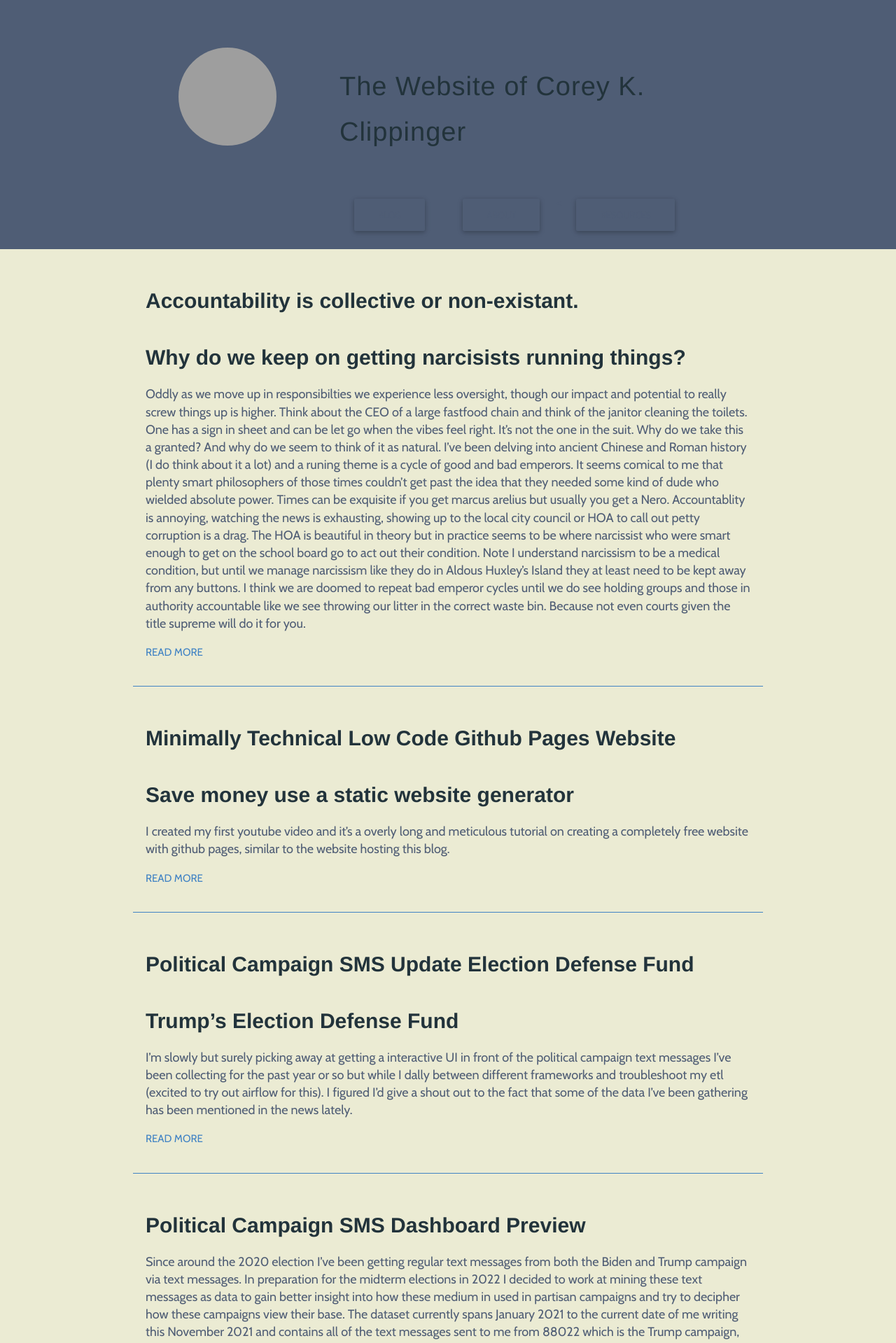
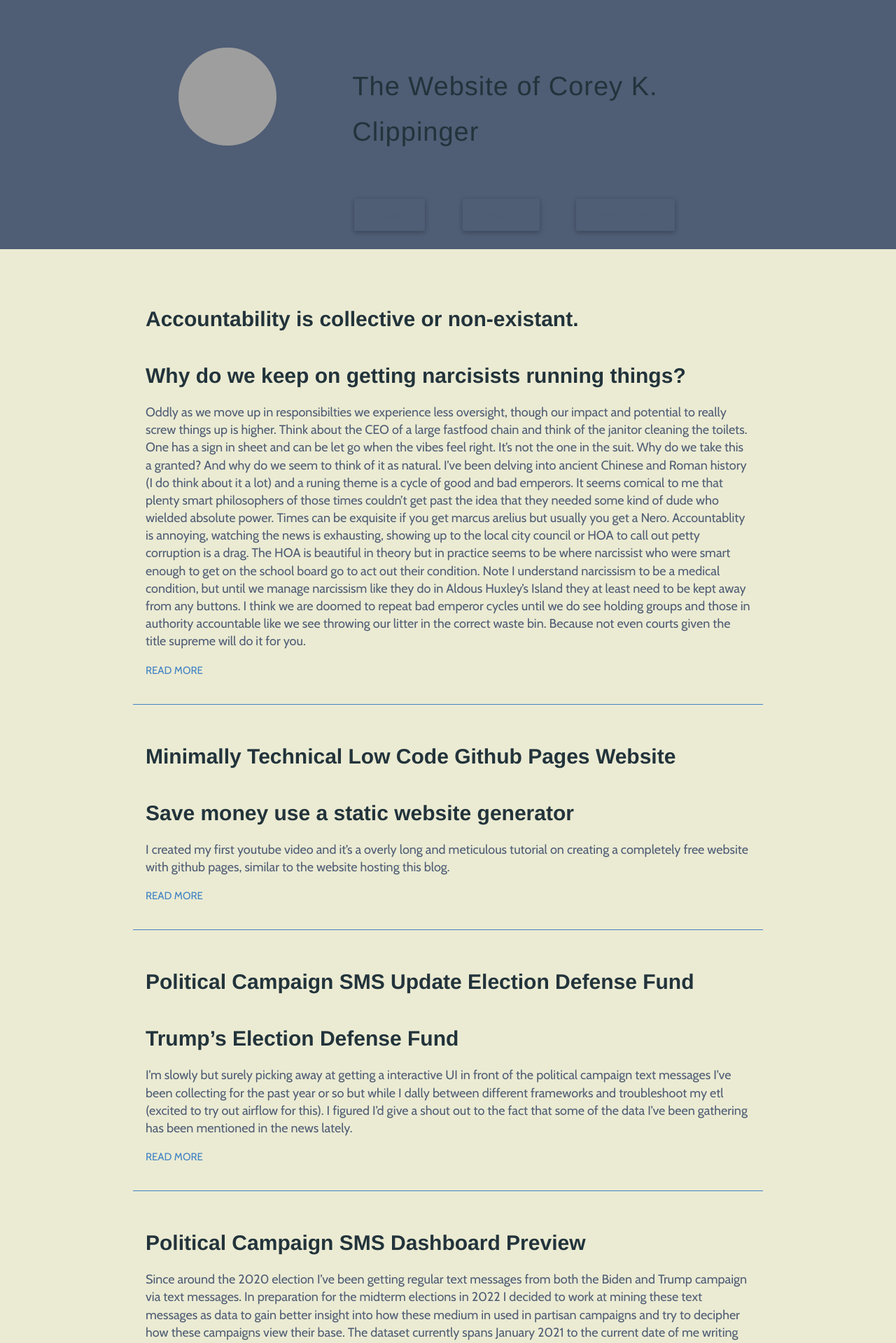
Before and after one commit to coreyclip/coreyclip.github.io, a Jekyll site: the page built from index.html, in a window 1280 px wide. Shown: the top 1919 px of the page at 70% size. Built offline with Jekyll 4.4.1, drawn with Linux system fonts in a browser that asks for light colours; nearby versions of some CDN libraries; some web fonts are replaced; grey boxes are pictures that could not be loaded.

Commit message:
fix header columns and rows

```diff
--- a/_layouts/default.html
+++ b/_layouts/default.html
@@ -33,7 +33,7 @@
                         </div>
                         <div class='col-md-8 col-sm-10 headline-col'>
                             <div class='row'>
-                                <div class="site-info">
+                                <div class="site-info col-sm-10">
                                     <div class="modal-dialog outer-border" style="width: 30rem;">
                                         <div class="inner-border center">
                                           <div class="modal-contents">
@@ -44,15 +44,16 @@
                                 </div>
                             </div>
                             <div class='row links-row'>
-                                <div class="col-lg-3 col-md-4 col-sm-10">
+                                <div class="col-lg-3 col-md-4 col-sm-12">
                                     <a class='btn' href="/">Blog</a>
                                 </div>
-                                <div class="col-lg-3 col-md-4 col-sm-10">
+                                <div class="col-lg-3 col-md-4 col-sm-12">
                                     <a class='btn' href="/about">About</a>
                                 </div><
-				<div class="col-lg-3 col-md-4 col-sm-10">
+                                <div class="col-lg-3 col-md-4 col-sm-12">
                                     <a class='btn' href="/resources">Resources</a>
-				   </div>
+                                </div>
+                            </div>
                             </div>
 
                         </div>
```
